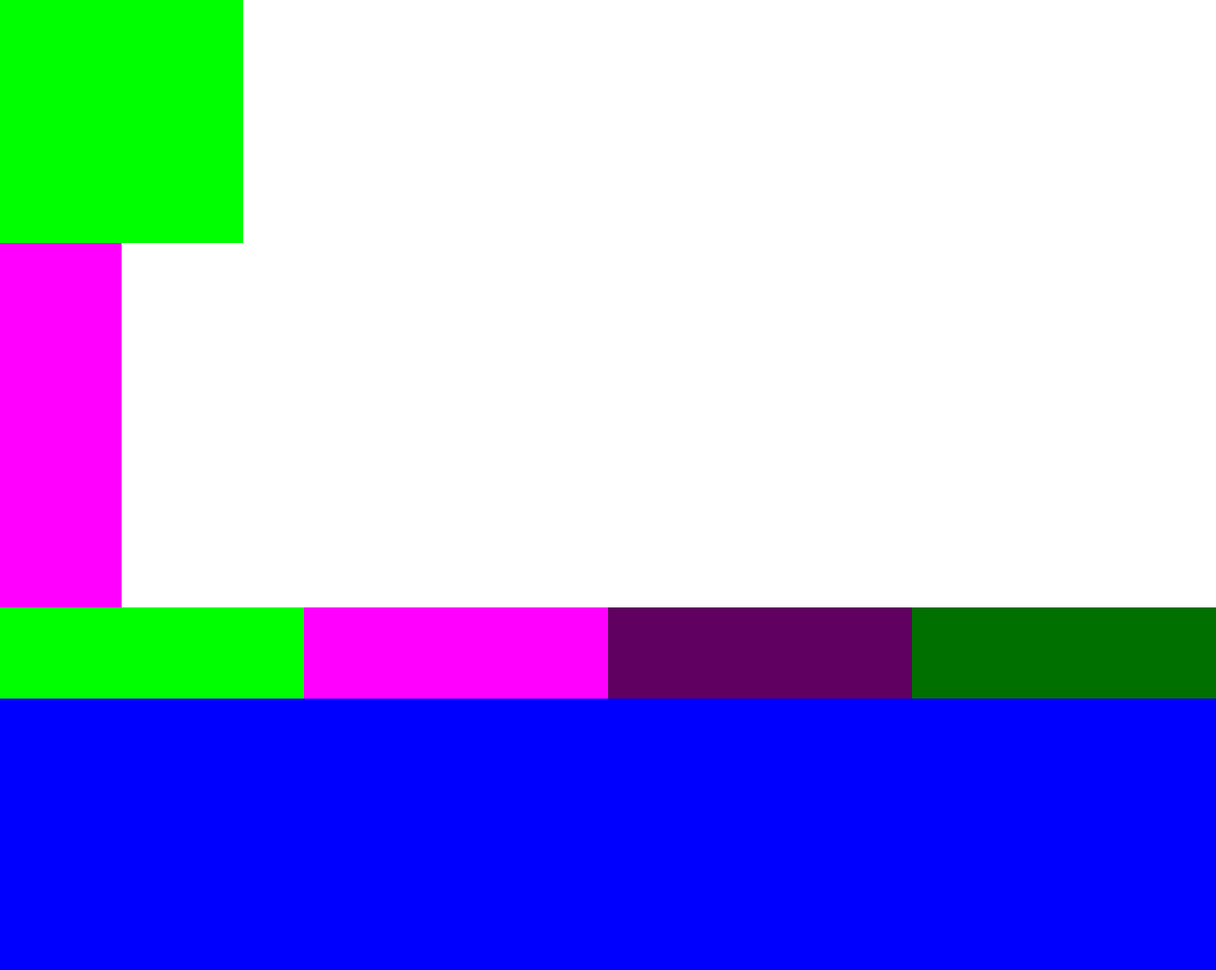
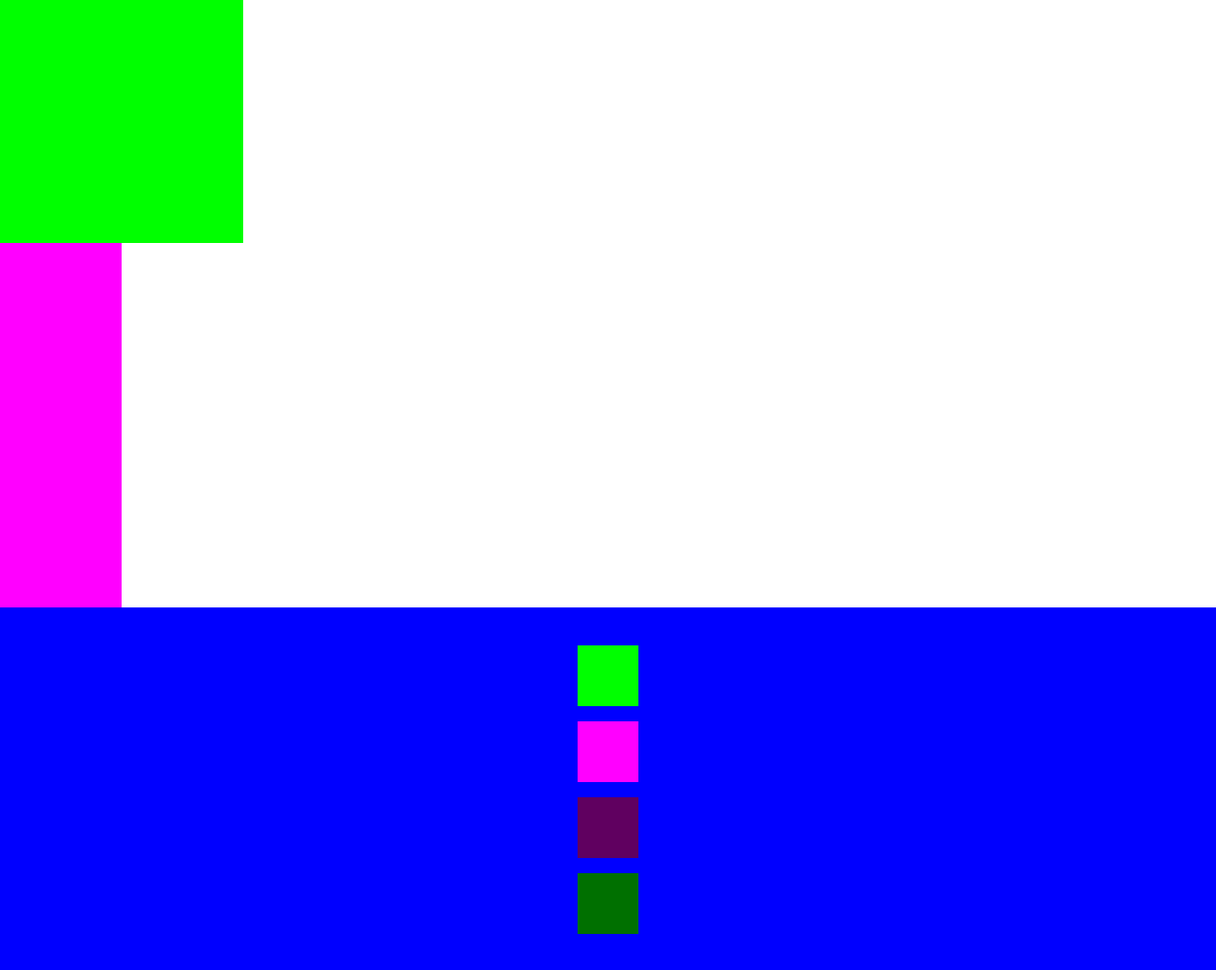
Before and after one commit to nicogithub05/LP-tailwind, a website: page public/index.html in a window 1280 px wide. Shown: the whole page at 95% size. Drawn offline with Linux system fonts and the light colour scheme.

Commit message:
utilizando flex

```diff
--- a/public/index.html
+++ b/public/index.html
@@ -9,11 +9,11 @@
 <body>
     <div class="w-64 h-64 bg-primary"></div>
     <div class="w-32 h-96 bg-secondary"></div>
-    <div class="w-auto h-96 bg-terciary flex">
-        <div class="w-1/4 h-1/4 bg-primary"></div>
-        <div class="w-1/4 h-1/4 bg-secondary"></div>
-        <div class="w-1/4 h-1/4 bg-cuarter"></div>
-        <div class="w-1/4 h-1/4 bg-quintuple"></div>
+    <div class="w-auto h-96 bg-terciary flex flex-col space-y-4 justify-center items-center">
+        <div class="w-16 h-16 bg-primary"></div>
+        <div class="w-16 h-16 bg-secondary"></div>
+        <div class="w-16 h-16 bg-cuarter"></div>
+        <div class="w-16 h-16 bg-quintuple"></div>
     </div>
 </body>
 </html>
```
Also changed, not shown: public/css/tailwind.css.
